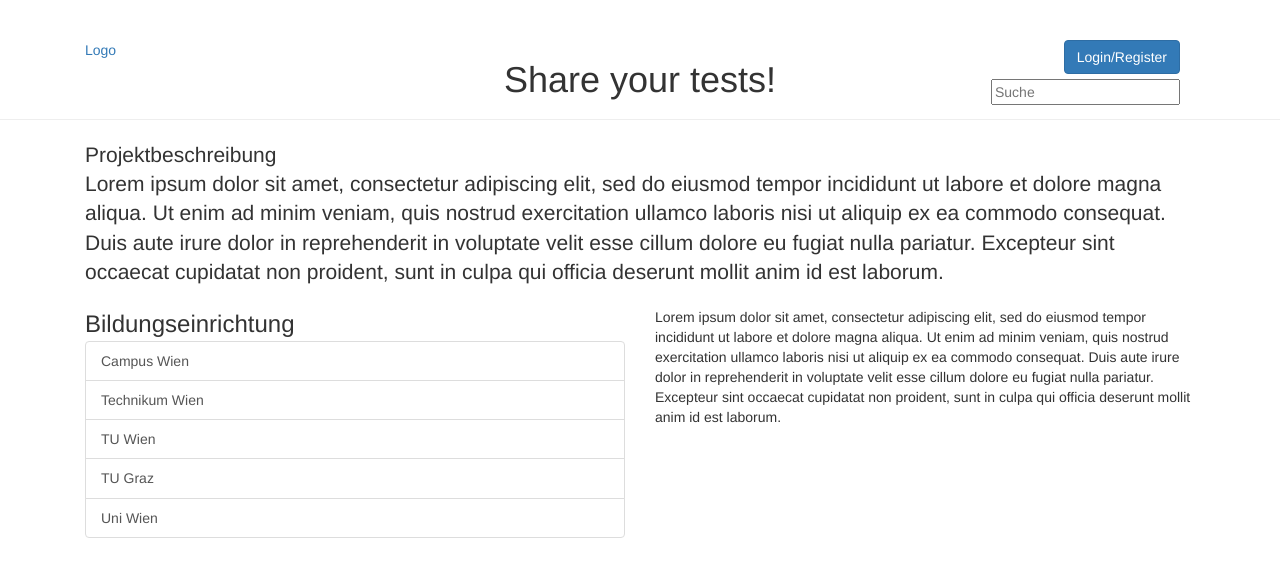
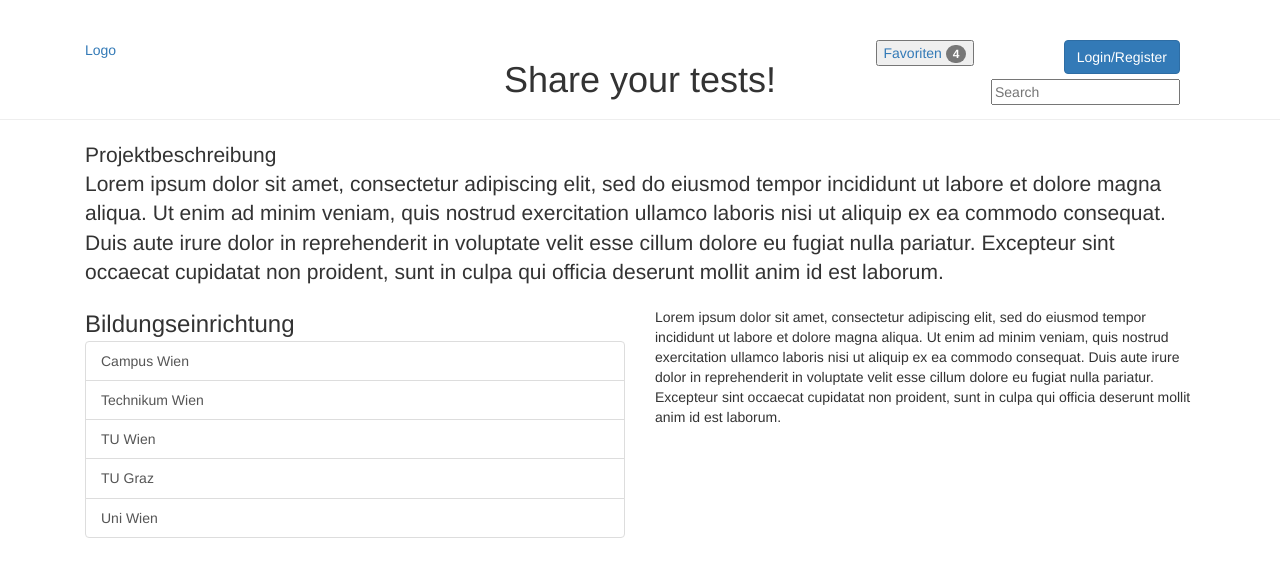
Before and after one commit to bountin/iid, a website: page index.html in a window 1280 px wide. Drawn offline with Linux system fonts and the light colour scheme.

Commit message:
added Favoriten button

```diff
--- a/index.html
+++ b/index.html
@@ -24,14 +24,17 @@
             <span class="col-md-4 text-center">
                 <h1>Share your tests!</h1>
             </span>
-            <span class="col-md-4">
+            <span class="col-md-2 text-center">
+                <a href="#/nav/beispiele"><button>Favoriten <span class="badge">4</span></button></a>
+            </span>
+            <span class="col-md-2">
                 <div class="col-md-12" style="margin-bottom: 5px">
                     <a href="#/login"><button type="button" class="btn btn-primary pull-right">Login/Register</button></a>
                 </div>
                 <div class="col-md-12">
                     <form>
                         <span class="pull-right">
-                            <input type="text" ng-model="searchString" id="searchString" placeholder="Suche" onsubmit="window.open('#/search/global?searchString=' + $('#searchString').val(), '_self')" />
+                            <input type="text" ng-model="searchString" id="searchString" placeholder="Search" onsubmit="window.open('#/search/global?searchString=' + $('#searchString').val(), '_self')" />
                             <button type="submit" class="btn btn-default hidden" onclick="window.open('#/search/global?searchString=' + $('#searchString').val(), '_self')">Go!</button>
                         </span>
                     </form>
```
